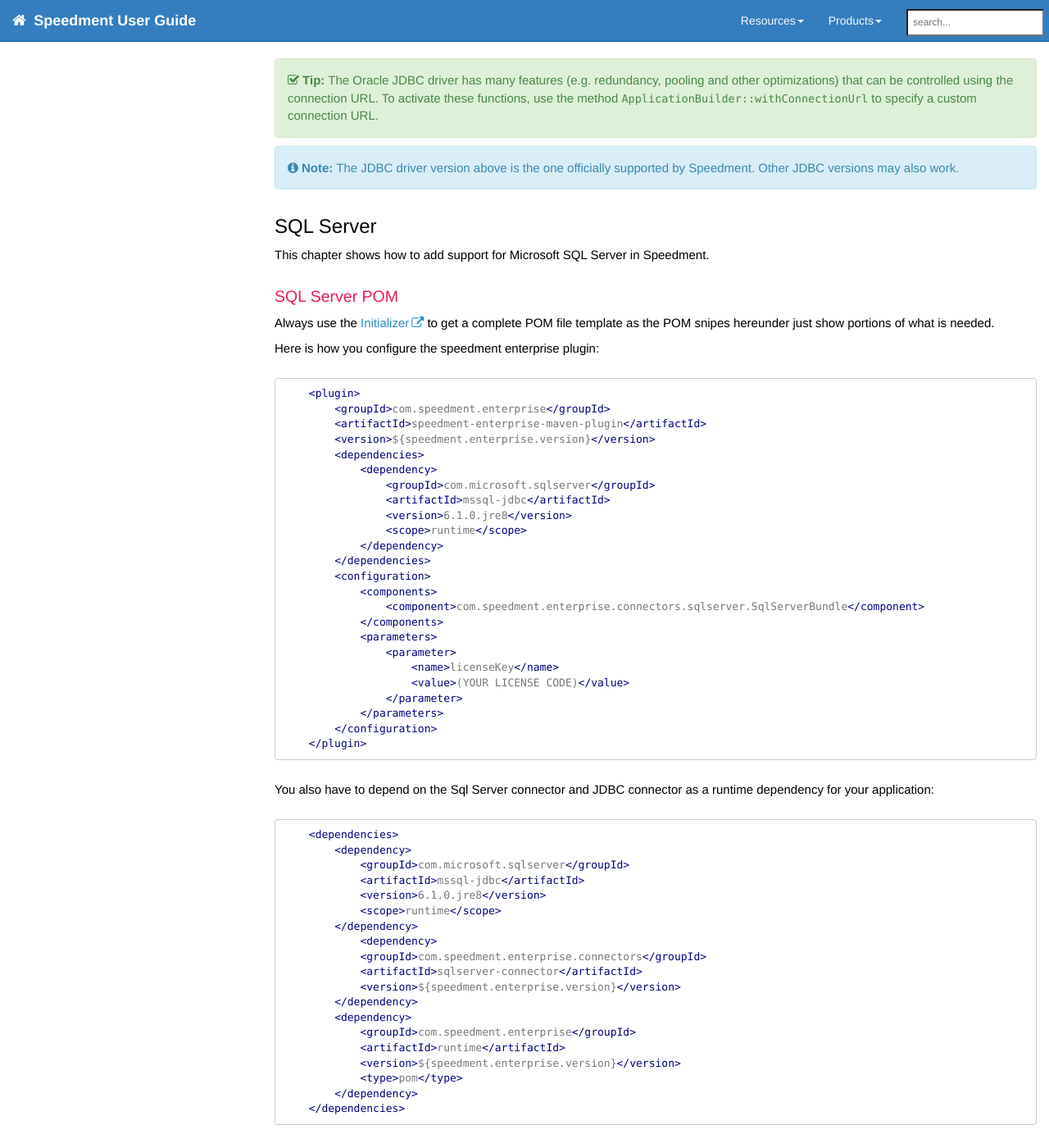
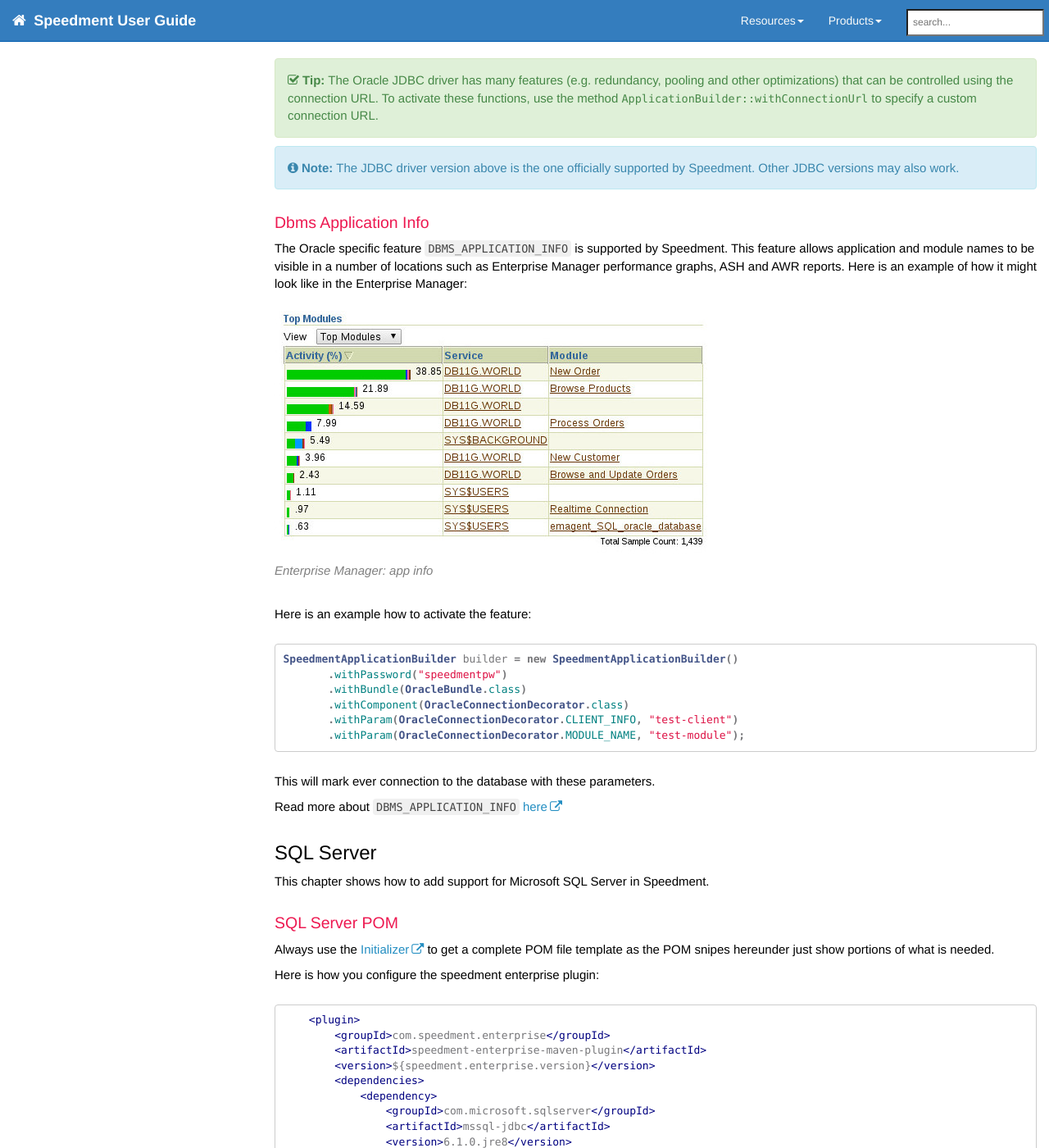
Before and after one commit to speedment/speedment-doc, a Jekyll site: the page built from pages/connectors.md, in a window 1280 px wide and 1400 px high, scrolled down 5209 px. Shown: the whole window at 82% size. Built offline with Jekyll 4.4.1, drawn with Linux system fonts in a browser that asks for light colours; nearby versions of some CDN libraries; comment, search, counter and statistics services are not loaded.

Commit message:
oracle: Add Dbms Appllication Info

````diff
--- a/pages/connectors.md
+++ b/pages/connectors.md
@@ -227,6 +227,26 @@
 The JDBC driver version above is the one officially supported by Speedment. Other JDBC versions may also work.
 " %}
 
+### Dbms Application Info
+The Oracle specific feature `DBMS_APPLICATION_INFO` is supported by Speedment. This feature allows application and module names to be visible in a number of locations such as Enterprise Manager performance graphs, ASH and AWR reports.
+Here is an example of how it might look like in the Enterprise Manager:
+
+{% include image.html file="01-top-activity-modules.jpg" url="https://www.speedment.com/" alt="Enterprise Manager: app info" caption="Enterprise Manager: app info" %}
+
+Here is an example how to activate the feature:
+
+``` java
+SpeedmentApplicationBuilder builder = new SpeedmentApplicationBuilder()
+       .withPassword("speedmentpw")
+       .withBundle(OracleBundle.class)
+       .withComponent(OracleConnectionDecorator.class)
+       .withParam(OracleConnectionDecorator.CLIENT_INFO, "test-client")
+       .withParam(OracleConnectionDecorator.MODULE_NAME, "test-module");
+```
+This will mark ever connection to the database with these parameters.
+
+Read more about `DBMS_APPLICATION_INFO` [here](https://oracle-base.com/articles/8i/dbms_application_info)
+
 ## SQL Server
 This chapter shows how to add support for Microsoft SQL Server in Speedment.
 
````
Also changed, not shown: images/01-top-activity-modules.jpg (added).
